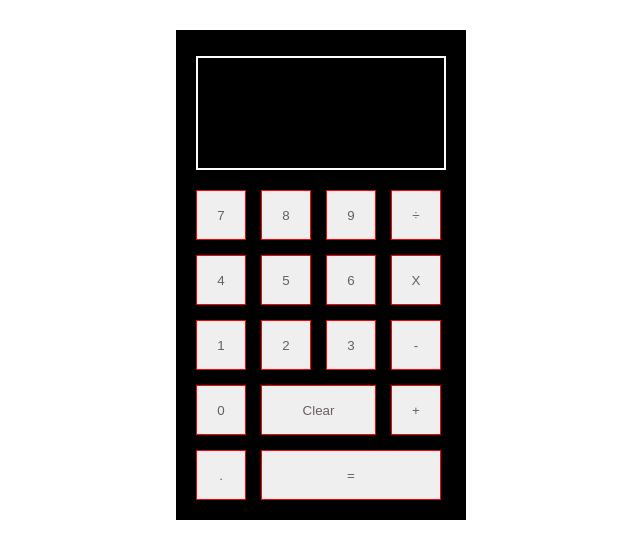
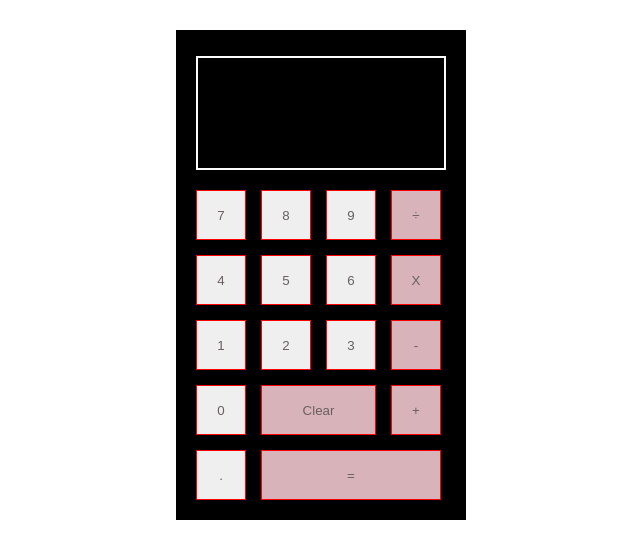
Before and after one commit to cSharpieDart/webCalculator, a plain HTML site: page index.html in a window 1280 px wide. Shown: the whole page, without its empty margins (319-959 px from the left). Drawn offline with Linux system fonts and the light colour scheme.

Commit message:
colored operator buttons

```diff
--- a/index.html
+++ b/index.html
@@ -26,12 +26,12 @@
             <button class="grid-item grid-item-7" onclick="populateDisplay(this)">7</button>
             <button class="grid-item grid-item-8" onclick="populateDisplay(this)">8</button>
             <button class="grid-item grid-item-9" onclick="populateDisplay(this)">9</button>
-            <button class="grid-item grid-item-add" onclick="setOperation(this)">+</button>
-            <button class="grid-item grid-item-minus"onclick="setOperation(this)">-</button>
-            <button class="grid-item grid-item-multiply"onclick="setOperation(this)">X</button>
-            <button class="grid-item grid-item-divide"onclick="setOperation(this)">÷</button>
-            <button class="grid-item grid-item-equals"onclick="equalsOnClick()">=</button>
-            <button class="grid-item grid-item-clear" onclick="clearScreenFromClearButton()">Clear</button>
+            <button class="grid-item grid-item-add" id="operators" onclick="setOperation(this)">+</button>
+            <button class="grid-item grid-item-minus" id="operators" onclick="setOperation(this)">-</button>
+            <button class="grid-item grid-item-multiply" id="operators" onclick="setOperation(this)">X</button>
+            <button class="grid-item grid-item-divide" id="operators" onclick="setOperation(this)">÷</button>
+            <button class="grid-item grid-item-equals" id="operators" onclick="equalsOnClick()">=</button>
+            <button class="grid-item grid-item-clear" id="operators" onclick="clearScreenFromClearButton()">Clear</button>
             <button class="grid-item grid-item-decimal" onclick="populateDisplay(this)">.</button>
 
         </div>
--- a/style.css
+++ b/style.css
@@ -12,6 +12,10 @@
     justify-content: flex-end; /* puts text on bottom right*/
     font-size: 3em;
     line-height: 1;
+}
+
+#operators{
+    background-color: rgb(216, 180, 186);
 }
 
 button {
```
